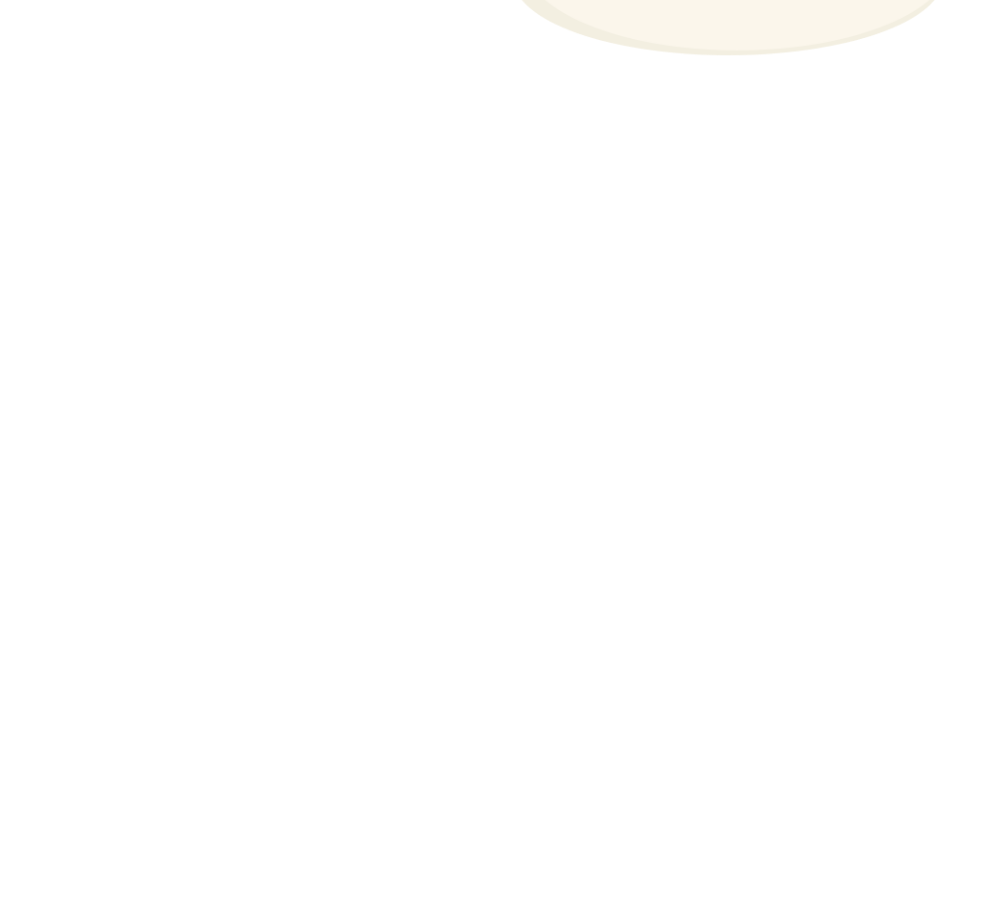
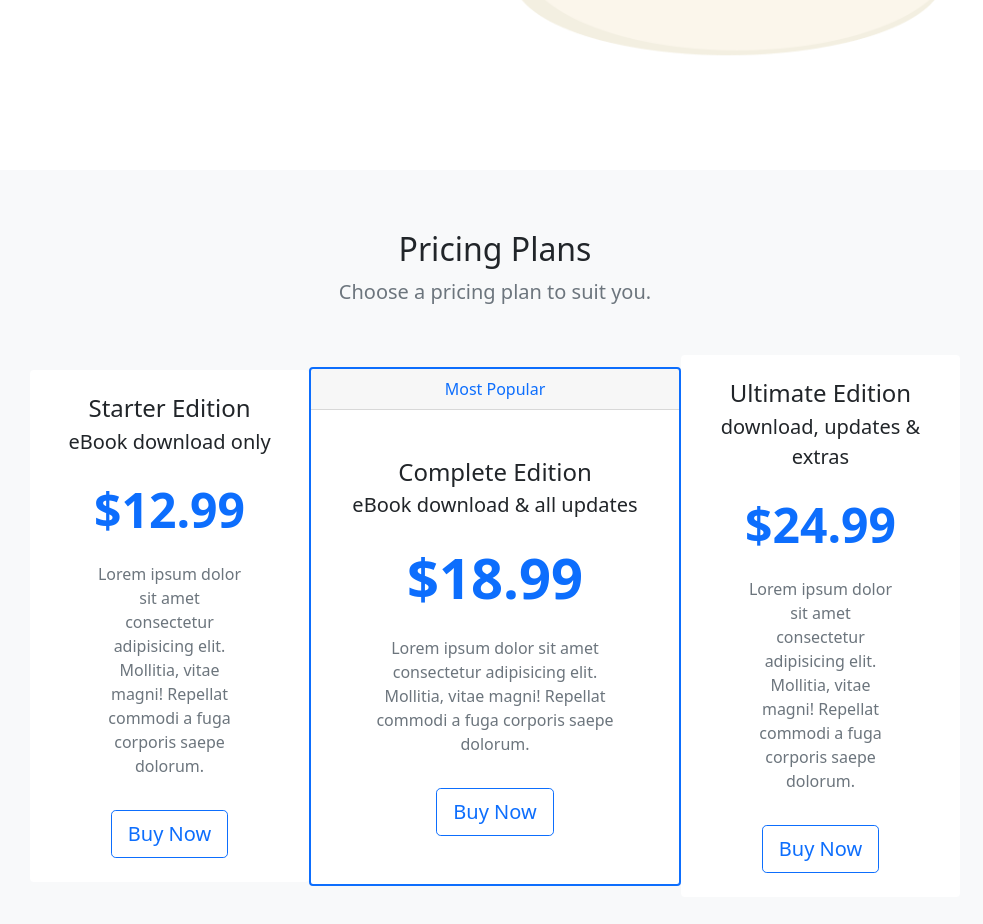
Before and after one commit to AbdullahZahra/book-landing-page, a plain HTML site: page index.html in a window 1280 px wide. Shown: the part 556-1480 px from the top of the page, without its empty margins (145-1128 px from the left). Before the commit the page ends 800 px from the top, so only its background shows below. Drawn offline with nearby package versions, Linux system fonts and the light colour scheme.

Commit message:
pricing plans

```diff
--- a/index.html
+++ b/index.html
@@ -90,6 +90,75 @@
       </div>
     </section>
 
+    <!-- pricing plans -->
+    <section id="pricing" class="bg-light mt-5">
+      <div class="container-lg">
+        <div class="text-center">
+          <h2>Pricing Plans</h2>
+          <p class="lead text-muted">Choose a pricing plan to suit you.</p>
+        </div>
+
+        <div class="row my-5 g-0 align-items-center justify-content-center">
+          <div class="col-8 col-lg-4 col-xl-3">
+            <div class="card border-0">
+              <div class="card-body text-center py-4">
+                <h4 class="card-title">Starter Edition</h4>
+                <p class="lead card-subtitle">eBook download only</p>
+                <p class="display-5 my-4 text-primary fw-bold">$12.99</p>
+                <p class="card-text mx-5 text-muted d-none d-lg-block">
+                  Lorem ipsum dolor sit amet consectetur adipisicing elit.
+                  Mollitia, vitae magni! Repellat commodi a fuga corporis saepe
+                  dolorum.
+                </p>
+                <a href="#" class="btn btn-outline-primary btn-lg mt-3">
+                  Buy Now
+                </a>
+              </div>
+            </div>
+          </div>
+
+          <div class="col-9 col-lg-4">
+            <div class="card border-primary border-2">
+              <div class="card-header text-center text-primary">
+                Most Popular
+              </div>
+              <div class="card-body text-center py-5">
+                <h4 class="card-title">Complete Edition</h4>
+                <p class="lead card-subtitle">eBook download & all updates</p>
+                <p class="display-4 my-4 text-primary fw-bold">$18.99</p>
+                <p class="card-text mx-5 text-muted d-none d-lg-block">
+                  Lorem ipsum dolor sit amet consectetur adipisicing elit.
+                  Mollitia, vitae magni! Repellat commodi a fuga corporis saepe
+                  dolorum.
+                </p>
+                <a href="#" class="btn btn-outline-primary btn-lg mt-3">
+                  Buy Now
+                </a>
+              </div>
+            </div>
+          </div>
+
+          <div class="col-8 col-lg-4 col-xl-3">
+            <div class="card border-0">
+              <div class="card-body text-center py-4">
+                <h4 class="card-title">Ultimate Edition</h4>
+                <p class="lead card-subtitle">download, updates & extras</p>
+                <p class="display-5 my-4 text-primary fw-bold">$24.99</p>
+                <p class="card-text mx-5 text-muted d-none d-lg-block">
+                  Lorem ipsum dolor sit amet consectetur adipisicing elit.
+                  Mollitia, vitae magni! Repellat commodi a fuga corporis saepe
+                  dolorum.
+                </p>
+                <a href="#" class="btn btn-outline-primary btn-lg mt-3">
+                  Buy Now
+                </a>
+              </div>
+            </div>
+          </div>
+        </div>
+      </div>
+      <!-- end container -->
+    </section>
     <script
       src="https://cdn.jsdelivr.net/npm/bootstrap@5.0.2/dist/js/bootstrap.bundle.min.js"
       integrity="sha384-MrcW6ZMFYlzcLA8Nl+NtUVF0sA7MsXsP1UyJoMp4YLEuNSfAP+JcXn/tWtIaxVXM"
```
